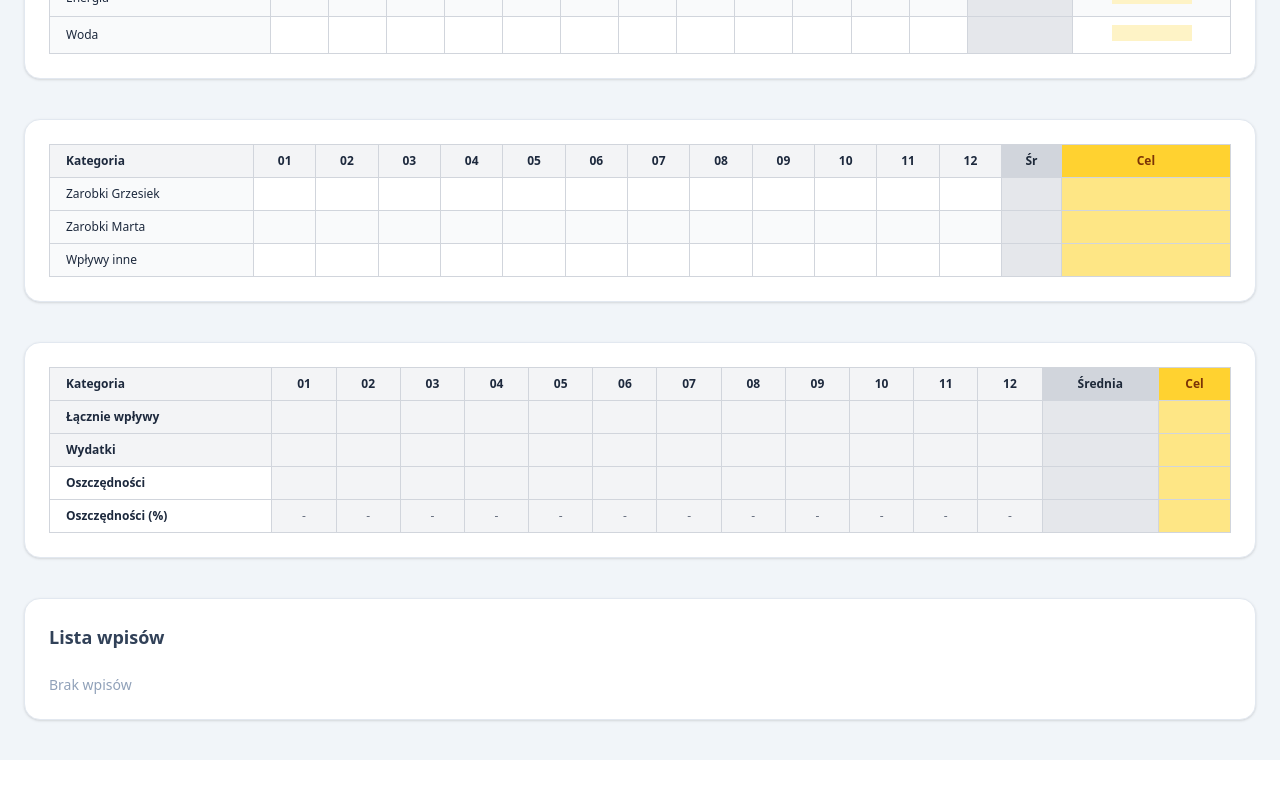
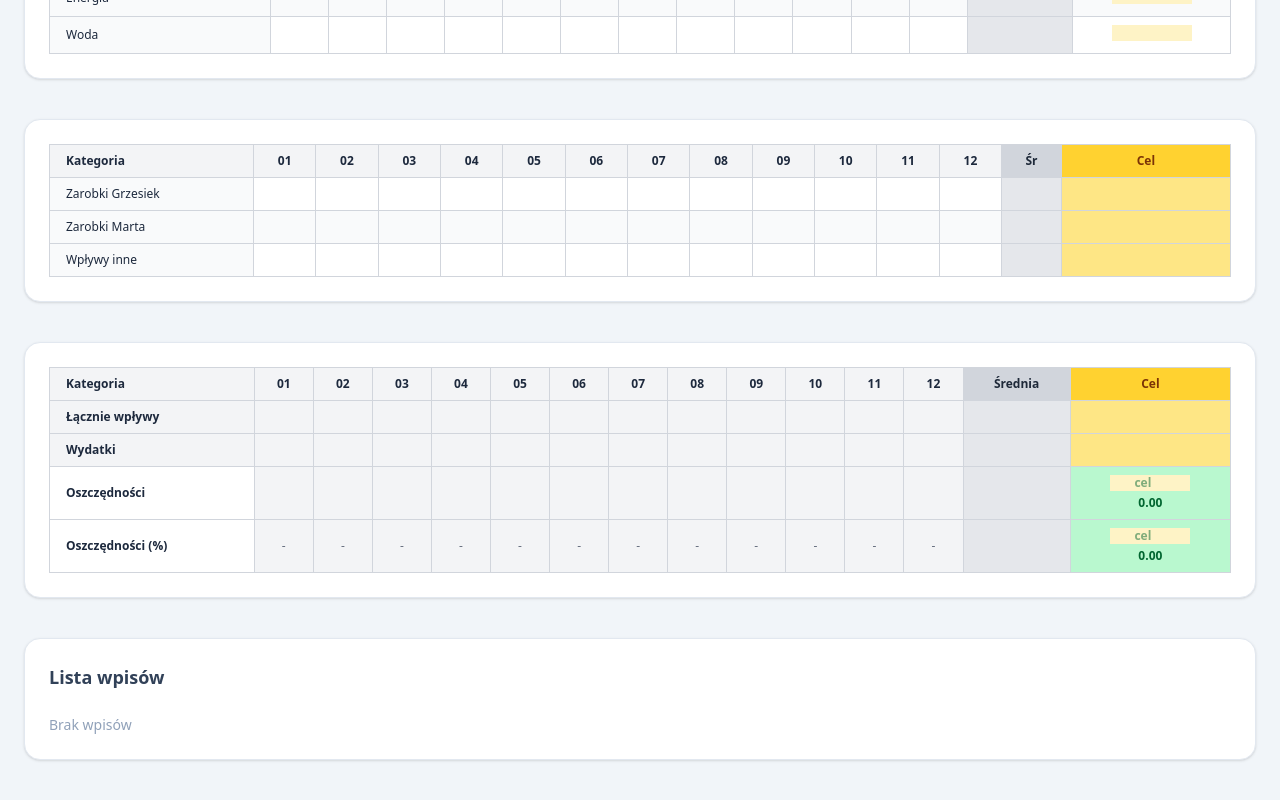
Before and after one commit to oleksaGrzegorz/budget-app, a React (Vite) app: page / in a window 1280 px wide. Shown: the part 1124-1924 px from the top of the page. Before the commit the page ends 1884 px from the top, so only its background shows below. Built offline with nearby package versions, Linux system fonts and the light colour scheme.

Commit message:
feat: integrate goals state management into BudgetSummaryTable and SavingsSection

```diff
--- a/src/components/BudgetSummaryTable/BudgetSummaryTable.tsx
+++ b/src/components/BudgetSummaryTable/BudgetSummaryTable.tsx
@@ -2,6 +2,8 @@ import { months } from "../../data/months";
 import { SavingsSection } from "./sections/SavingsSection";
 import { TotalsSection } from "./sections/TotalsSection";
 import { useBudgetMetrics } from "../../hooks/useBudgetMetrics";
+import { useState } from "react";
+import type { Goals } from "../../types/goals";
 
 interface BudgetSummaryTableProps {
   expenses: Record<string, Record<string, number>>;
@@ -24,6 +26,13 @@ export const BudgetSummaryTable = ({
     getAverageIncome,
     getAverageExpense,
   } = useBudgetMetrics(expenses, incomes);
+
+  const [goals, setGoals] = useState<Goals>({
+    income: null,
+    expenses: null,
+    savings: null,
+    savingsPercentage: null,
+  });
 
   return (
     <table className="w-full text-xs border border-gray-300 border-collapse">
@@ -56,6 +65,9 @@ export const BudgetSummaryTable = ({
           getTotalExpenses={getTotalExpenses}
           getAverageIncome={getAverageIncome}
           getAverageExpense={getAverageExpense}
+          goals={goals}
+          setGoals={setGoals}
+
         />
 
         <SavingsSection
@@ -63,6 +75,8 @@ export const BudgetSummaryTable = ({
           getAverageSavings={getAverageSavings}
           getSavingsPercentage={getSavingsPercentage}
           getAverageSavingsPercentage={getAverageSavingsPercentage}
+          goals={goals}
+          setGoals={setGoals}
         />
       </tbody>
     </table>
--- a/src/components/BudgetSummaryTable/sections/SavingsSection.tsx
+++ b/src/components/BudgetSummaryTable/sections/SavingsSection.tsx
@@ -1,10 +1,14 @@
 import { months } from "../../../data/months";
+import type { Goals } from "../../../types/goals";
+import { GoalCell } from "../GoalCell";
 
 interface SavingsSectionProps {
   getSavings: (month: string) => number | null;
   getAverageSavings: () => string | null;
   getSavingsPercentage: (month: string) => number | null;
   getAverageSavingsPercentage: () => string | null;
+  goals: Goals;
+  setGoals: React.Dispatch<React.SetStateAction<Goals>>;
 }
 
 export const SavingsSection = ({
@@ -12,6 +16,8 @@ export const SavingsSection = ({
   getAverageSavings,
   getSavingsPercentage,
   getAverageSavingsPercentage,
+  goals,
+  setGoals,
 }: SavingsSectionProps) => {
   return (
     <>
@@ -40,7 +46,11 @@ export const SavingsSection = ({
         <td className="px-3 py-2 text-center border border-gray-300 bg-gray-200 text-gray-800">
           {getAverageSavings()}
         </td>
-        <td className="px-3 py-2 text-center border border-gray-300 bg-amber-200 text-amber-900"></td>
+        <GoalCell
+          value={goals.savings}
+          onChange={(val) => setGoals((prev) => ({ ...prev, savings: val }))}
+          average={Number(getAverageSavings())}
+        />
       </tr>
 
       <tr>
@@ -69,7 +79,11 @@ export const SavingsSection = ({
         <td className="px-3 py-2 text-center border border-gray-300 bg-gray-200 text-gray-800">
           {getAverageSavingsPercentage()}
         </td>
-        <td className="px-3 py-2 text-center border border-gray-300 bg-amber-200 text-amber-900"></td>
+        <GoalCell
+          value={goals.savingsPercentage}
+          onChange={(val) => setGoals((prev) => ({ ...prev, savingsPercentage: val }))}
+          average={Number(getAverageSavingsPercentage())}
+        />
       </tr>
     </>
   );
```
